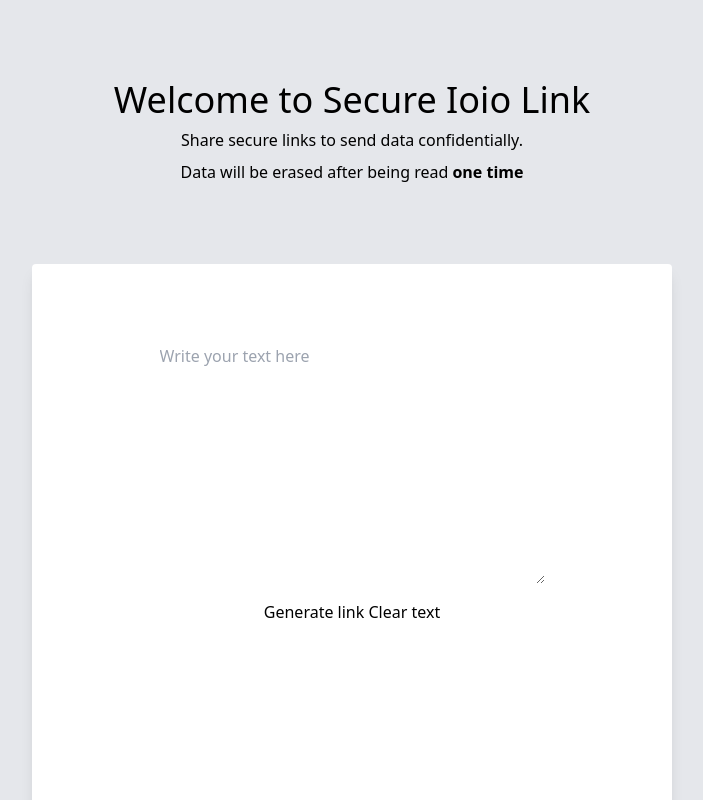
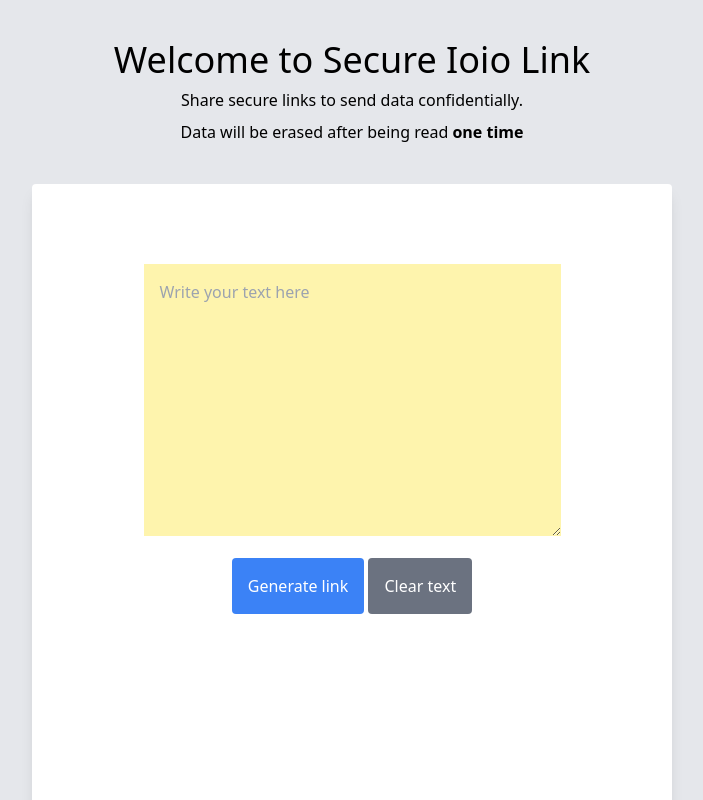
Before and after one commit to ioiotinez/secure-ioio-link, a Next.js app: page / in a window 1280 px wide. Shown: the top 800 px of the page, without its empty margins (288-991 px from the left). Built offline with nearby package versions, Linux system fonts and the light colour scheme.

Commit message:
beuty style

```diff
--- a/components/GenerateLink.js
+++ b/components/GenerateLink.js
@@ -35,8 +35,18 @@
 					<>
 						<h4>{entireLink}</h4>
 						<div>
-							<button onClick={copyLink}>Copy</button>
-							<button onClick={deleteLink}>Delete!</button>
+							<button
+								className="p-2 rounded border-2 bg-blue-200 mt-4"
+								onClick={copyLink}
+							>
+								Copy
+							</button>
+							<button
+								className="p-2 rounded border-2 bg-red-800 mt-4 text-white"
+								onClick={deleteLink}
+							>
+								Delete!
+							</button>
 						</div>
 					</>
 				) : (
--- a/components/TextLinkArea.js
+++ b/components/TextLinkArea.js
@@ -10,7 +10,7 @@
 				<textarea
 					rows="10"
 					cols="40"
-					className="textLink"
+					className="bg-yellow-200/70 p-4 max-w-full"
 					onChange={onChange}
 					value={value}
 					disabled={disabled}
--- a/pages/index.js
+++ b/pages/index.js
@@ -56,7 +56,7 @@
 			</Head>
 			<div className="container bg-gray-200 min-h-screen m-auto min-w-full">
 				<div className="flex flex-col flex-wrap justify-center place-content-center">
-					<div className="p-20 text-center">
+					<div className="p-10 text-center">
 						<h1 className="text-4xl">Welcome to Secure Ioio Link</h1>
 						<p className="mt-2">
 							Share secure links to send data confidentially.
@@ -75,16 +75,16 @@
 									placeholder={"Write your text here"}
 								></TextLinkArea>
 							</div>
-							<div style={{ marginTop: "10px" }}>
+							<div>
 								<button
-									className="btn"
+									className="p-4 mt-4 bg-blue-500 text-white rounded"
 									onClick={generateLink}
 									variant="primary"
 								>
 									Generate link
 								</button>{" "}
 								<button
-									className="btn secondary"
+									className="p-4 mt-4 bg-gray-500 text-white rounded"
 									onClick={clearText}
 									variant="secondary"
 								>
```
